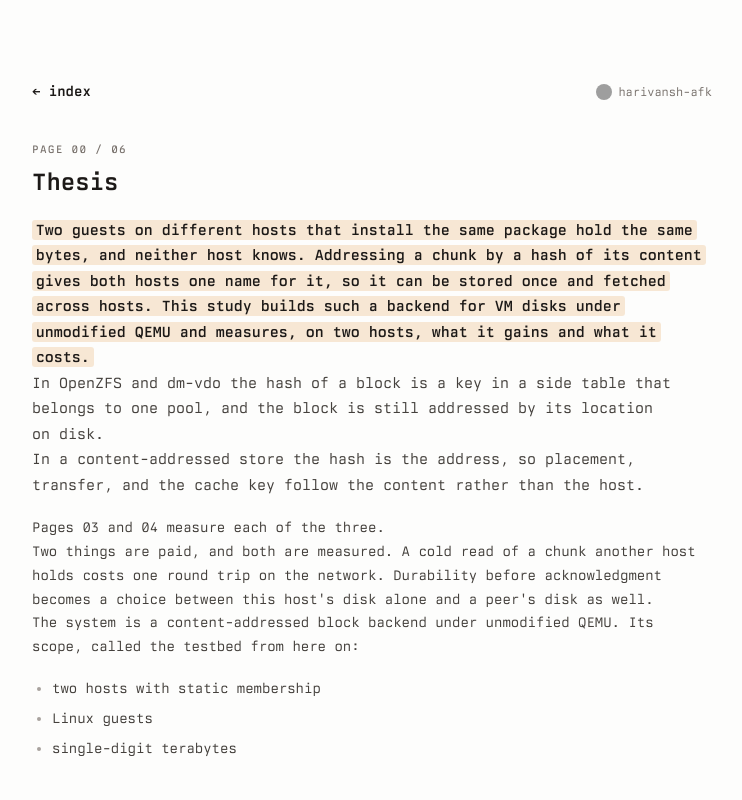
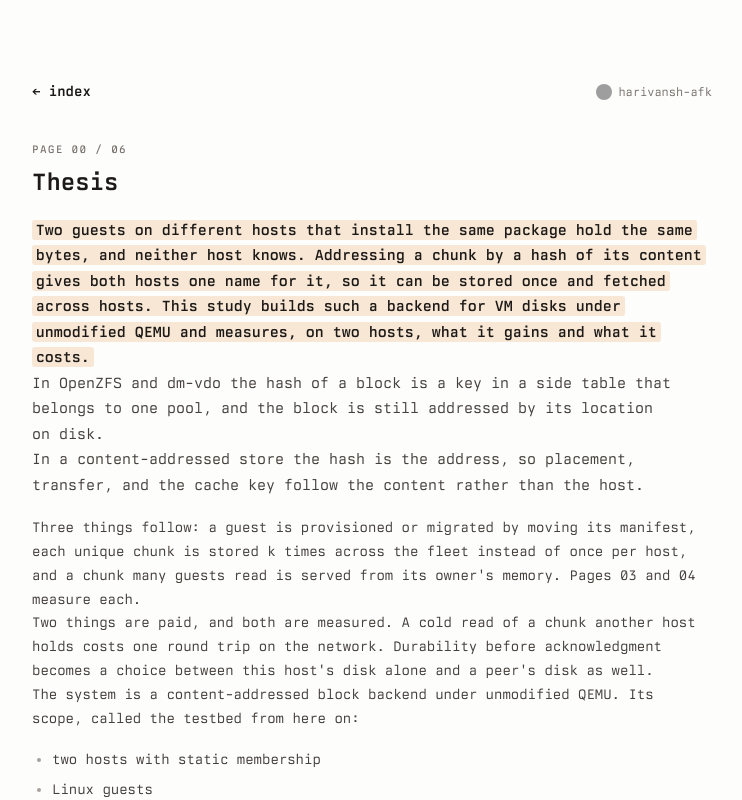
Before and after one commit to harivansh-afk/cas, a SvelteKit app in the folder playbook/: page /00 in a window 1280 px wide. Shown: the top 800 px of the page, without its empty margins (268-1010 px from the left). Built offline with nearby package versions, Linux system fonts and the light colour scheme; grey boxes are pictures that could not be loaded.

Commit message:
spec: restore the three gains after the lede

```diff
--- a/playbook/src/routes/00/+page.svelte
+++ b/playbook/src/routes/00/+page.svelte
@@ -11,7 +11,7 @@
 	In a content-addressed store the hash is the address, so placement, transfer, and the cache key follow the content rather than the host.
 </p>
 <p>
-	Pages 03 and 04 measure each of the three.<br />
+	Three things follow: a guest is provisioned or migrated by moving its manifest, each unique chunk is stored k times across the fleet instead of once per host, and a chunk many guests read is served from its owner's memory. Pages 03 and 04 measure each.<br />
 	Two things are paid, and both are measured. A cold read of a chunk another host holds costs one round trip on the network. Durability before acknowledgment becomes a choice between this host's disk alone and a peer's disk as well.<br />
 	The system is a content-addressed block backend under unmodified QEMU. Its scope, called the testbed from here on:
 </p>
```
Also changed, not shown: 1 other file (tests, documents, lock files or other folders).
